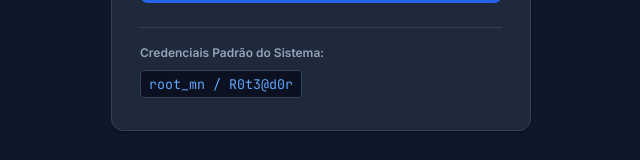
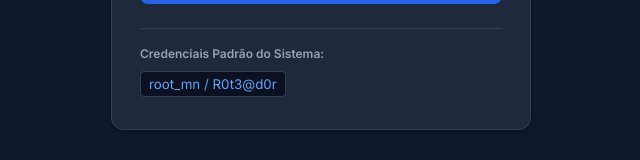
Before and after one commit to mundonetprovedor/onuscanner, a React (Vite) app: page / in a window 1280 px wide. Shown: the part 533-693 px from the top of the page, without its empty margins (319-959 px from the left). Built offline with nearby package versions, Linux system fonts and the light colour scheme.

Commit message:
style: Replace font with clean Inter font without dotted zeros

```diff
--- a/src/client/index.css
+++ b/src/client/index.css
@@ -31,9 +31,9 @@
   --color-text-secondary: #94a3b8; /* Slate 400 */
   --color-text-muted: #64748b;     /* Slate 500 */
 
-  /* Fonts */
+  /* Fonts - Clean typography without dotted zeros */
   --font-sans: 'Inter', -apple-system, BlinkMacSystemFont, 'Segoe UI', Roboto, sans-serif;
-  --font-mono: 'JetBrains Mono', 'Fira Code', Consolas, monospace;
+  --font-mono: 'Inter', 'Roboto', -apple-system, BlinkMacSystemFont, 'Segoe UI', sans-serif;
 
   /* Structure */
   --radius-xl: 12px;
@@ -202,7 +202,7 @@ body {
 }
 
 .gpon-hero-code {
-  font-family: var(--font-mono);
+  font-family: var(--font-sans);
   font-size: 2.2rem;
   font-weight: 800;
   color: #60a5fa;
@@ -250,7 +250,7 @@ body {
   border: 1px solid var(--color-border-subtle);
   border-radius: var(--radius-lg);
   padding: 12px 16px;
-  font-family: var(--font-mono);
+  font-family: var(--font-sans);
   font-size: 13px;
   color: #34d399;
   white-space: pre-wrap;
```
